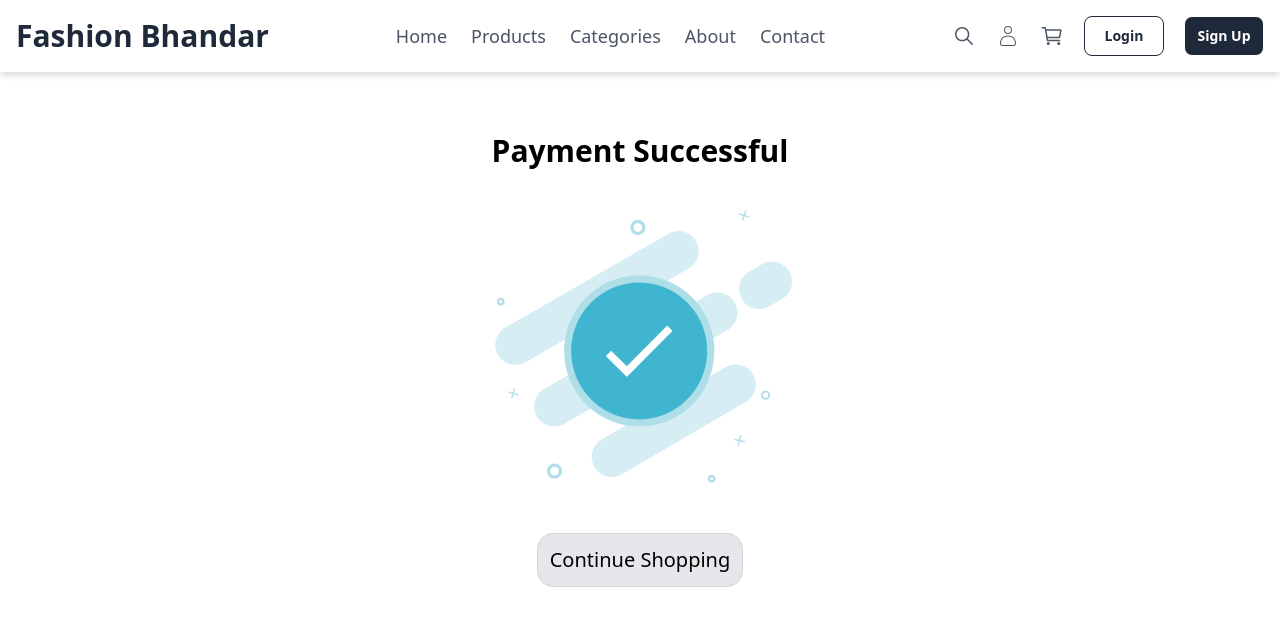
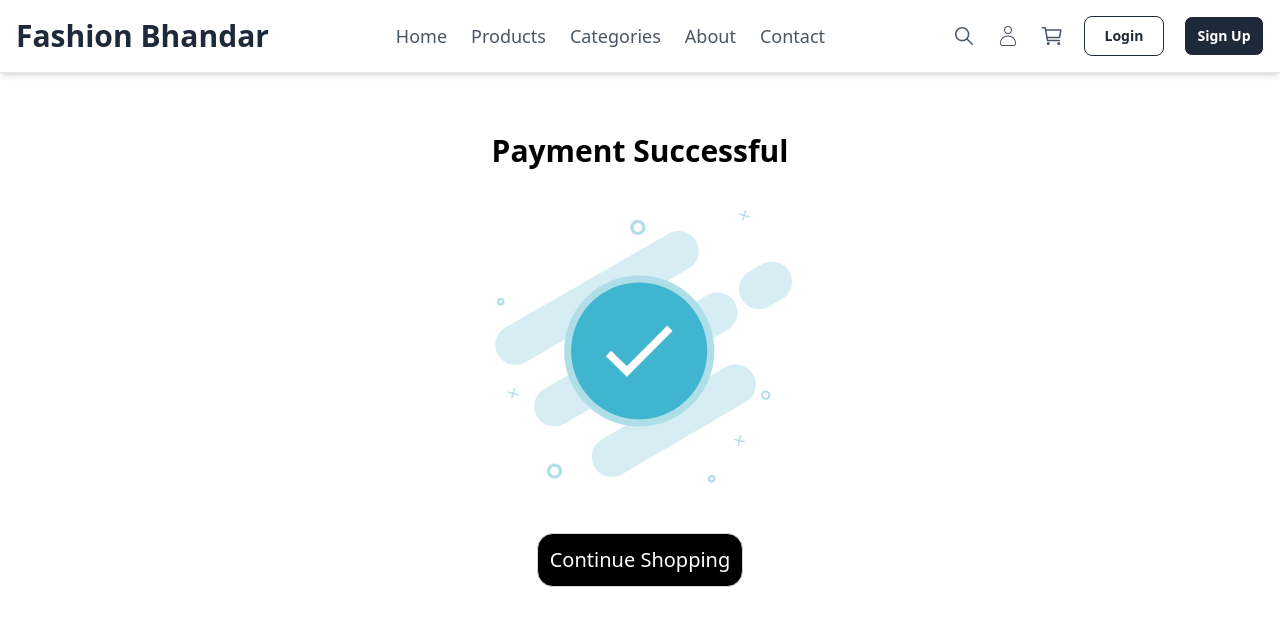
Before and after one commit to crarun9740/E-CommerceWeb, a React (Vite) app: page /success in a window 1280 px wide. Shown: the top 626 px of the page. Built offline with nearby package versions, Linux system fonts and the light colour scheme.

Commit message:
button color changed

```diff
--- a/src/Components/Success.jsx
+++ b/src/Components/Success.jsx
@@ -14,7 +14,7 @@ export default function Success() {
       </div>
       <Link
         to="/"
-        className="text-xl border-1 border-gray-300 text-black bg-gray-200 p-3 rounded-2xl hover:bg-gray-300 transition active:border-2"
+        className="text-xl border-1 border-gray-300 bg-black text-white p-3 rounded-2xl hover:bg-gray-600 transition active:border-2"
       >
         Continue Shopping
       </Link>
```
